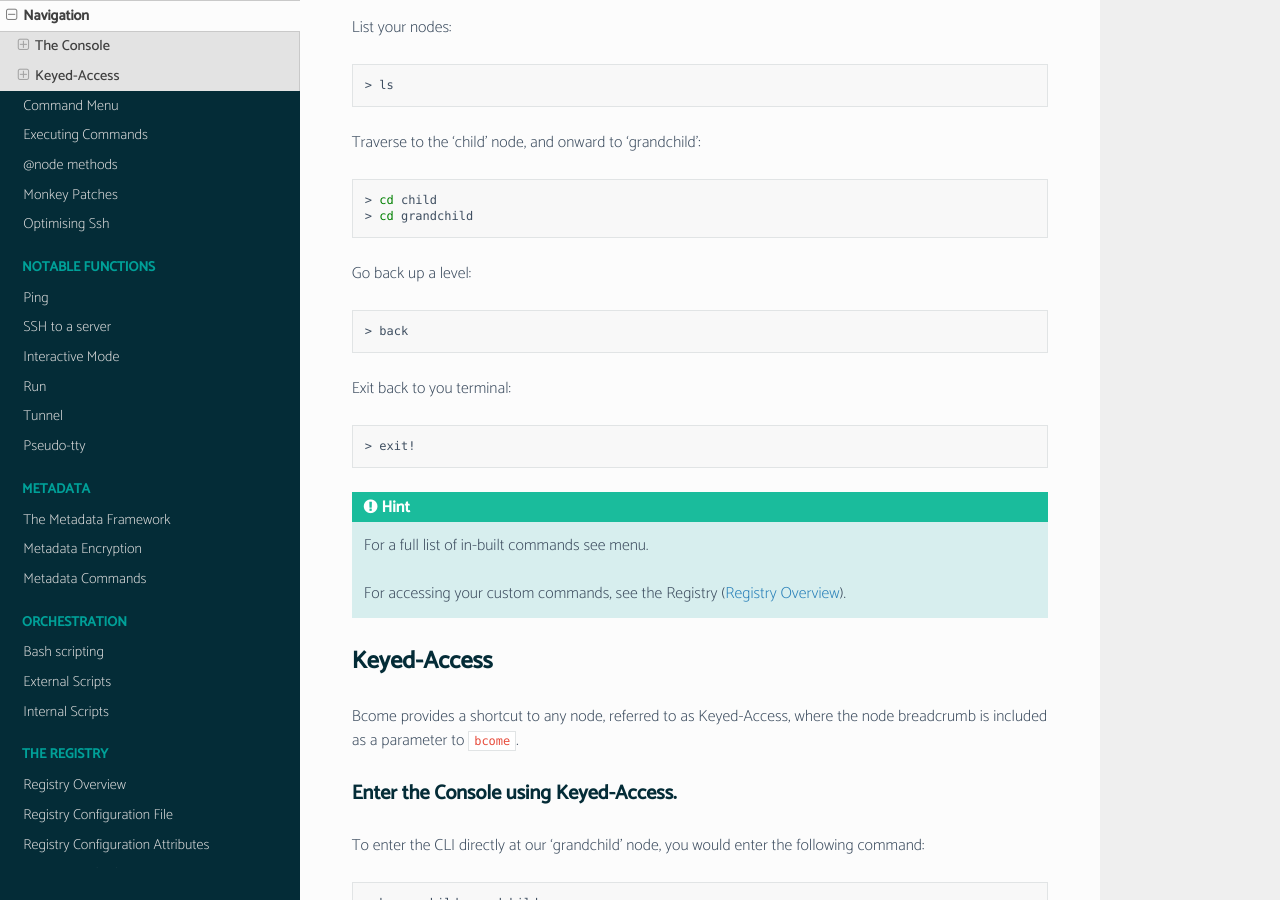
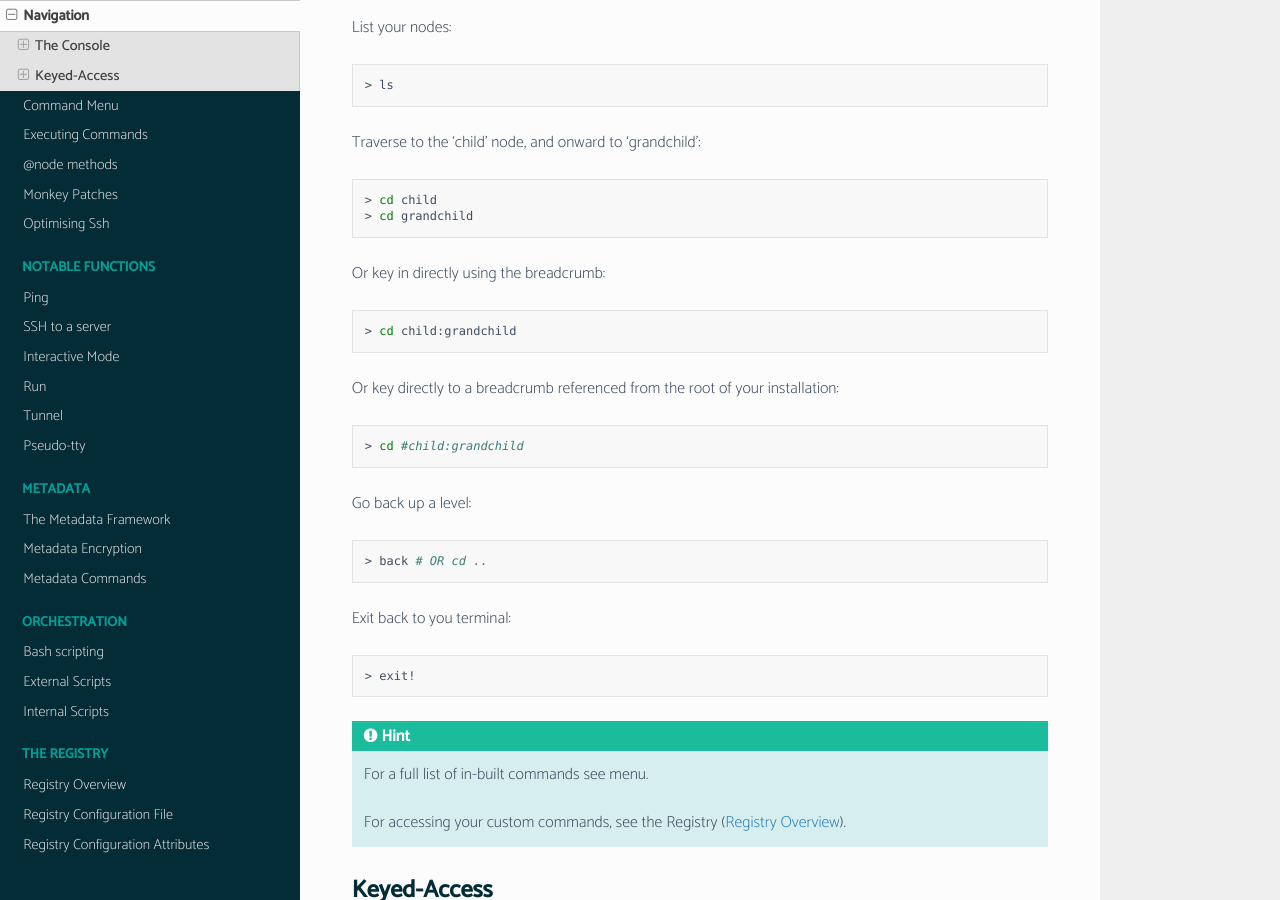
Before and after one commit to webzakimbo/bcome-read-the-docs, a Sphinx documentation site: the page built from docs/source/usage/navigation.rst, in a window 1280 px wide and 900 px high, scrolled down 849 px. Built offline with Sphinx 7.4.7 and the Read the Docs theme 2.0.0, drawn with Linux system fonts in a browser that asks for light colours; pages that are not in the unit, such as notebooks, are missing from menus.

Commit message:
Added docs on cd .. and keying directly referencing the root

```diff
--- a/docs/source/usage/navigation.rst
+++ b/docs/source/usage/navigation.rst
@@ -54,12 +54,24 @@ Traverse to the 'child' node, and onward to 'grandchild':
   > cd child
   > cd grandchild
 
+Or key in directly using the breadcrumb:
+
+.. code-block:: bash
+
+  > cd child:grandchild
+
+Or key directly to a breadcrumb referenced from the root of your installation:
+
+.. code-block:: bash
+
+  > cd #child:grandchild
 
 Go back up a level:
 
 .. code-block:: bash
 
-  > back
+  > back # OR cd ..
+
 
 Exit back to you terminal:
 
```
